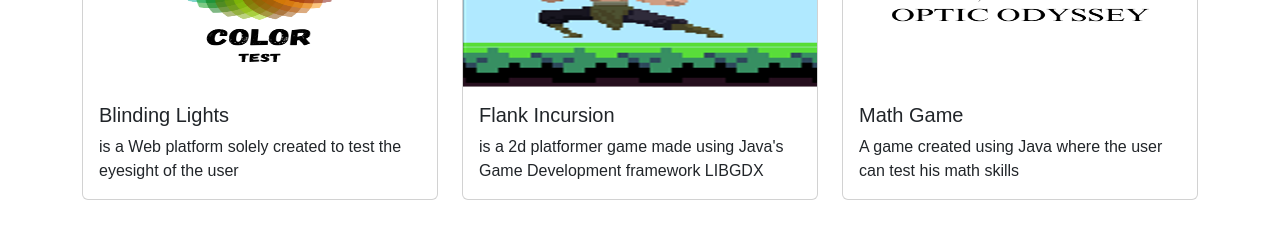
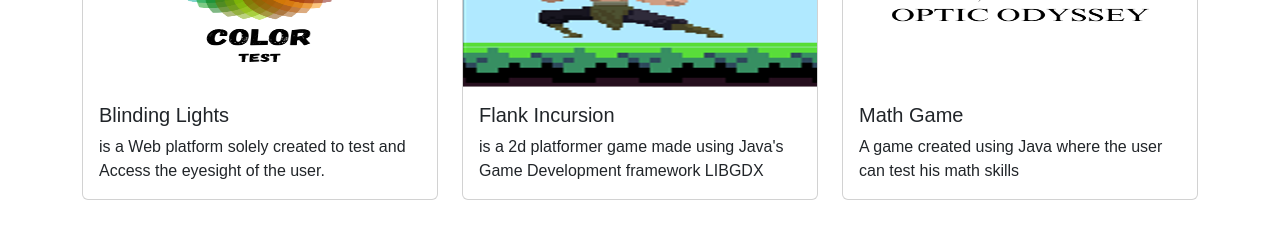
Before and after one commit to Proylann/Proylan.github.io, a plain HTML site: page index.html in a window 1280 px wide. Shown: the part 1100-1330 px from the top of the page. Drawn offline with nearby package versions, Linux system fonts and the light colour scheme.

Commit message:
version 2

```diff
--- a/index.html
+++ b/index.html
@@ -70,7 +70,7 @@
                         <img src="Images/ColorTest.png" class="card-img-top" alt="Project 1" style="height: 200px">
                         <div class="card-body">
                             <h5 class="card-title">Blinding Lights</h5>
-                            <p class="card-text">is a Web platform solely created to test the eyesight of the user</p>
+                            <p class="card-text">is a Web platform solely created to test and Access the eyesight of the user.</p>
                         </div>
                     </div>
                 </div>
```
